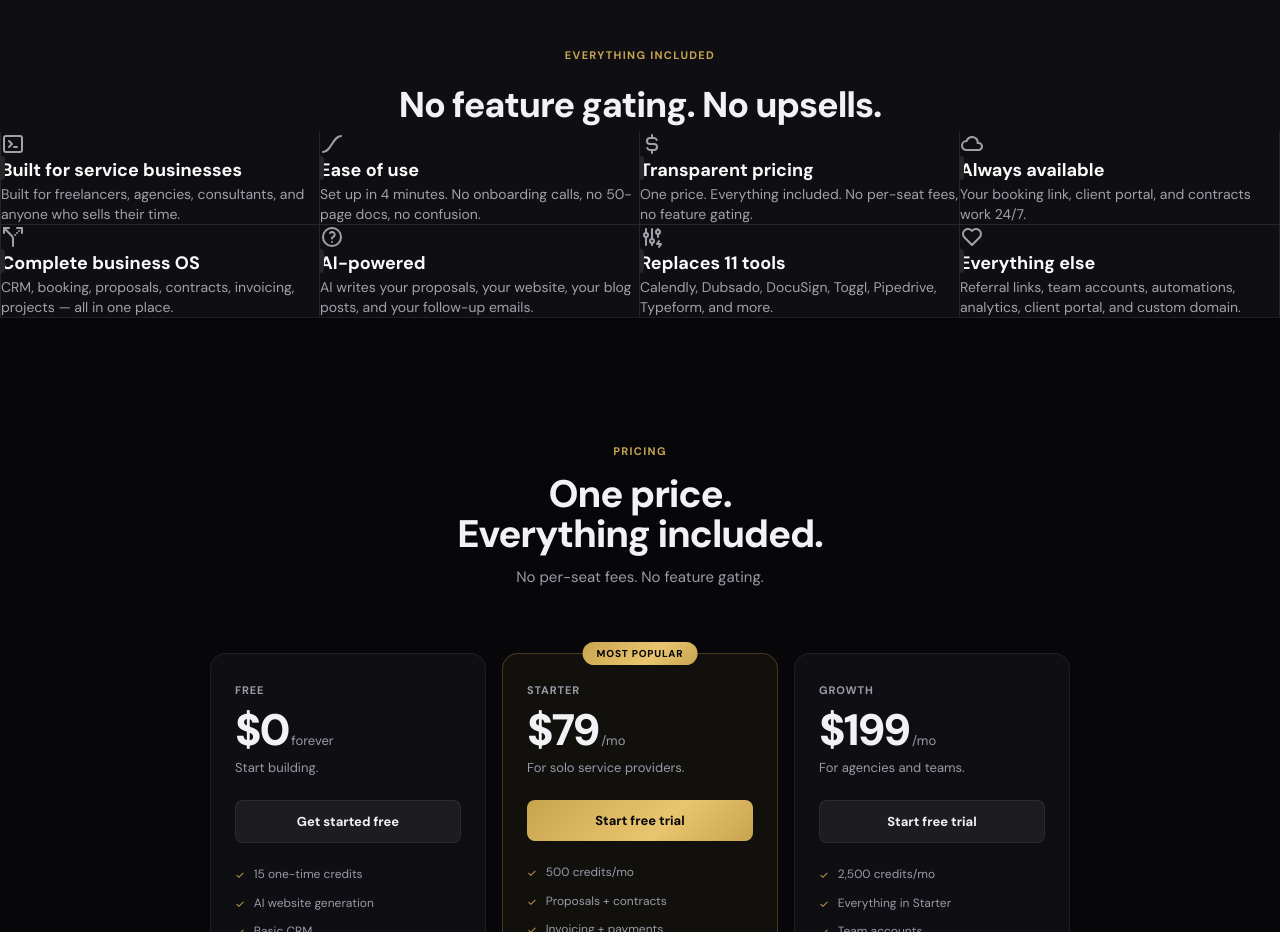
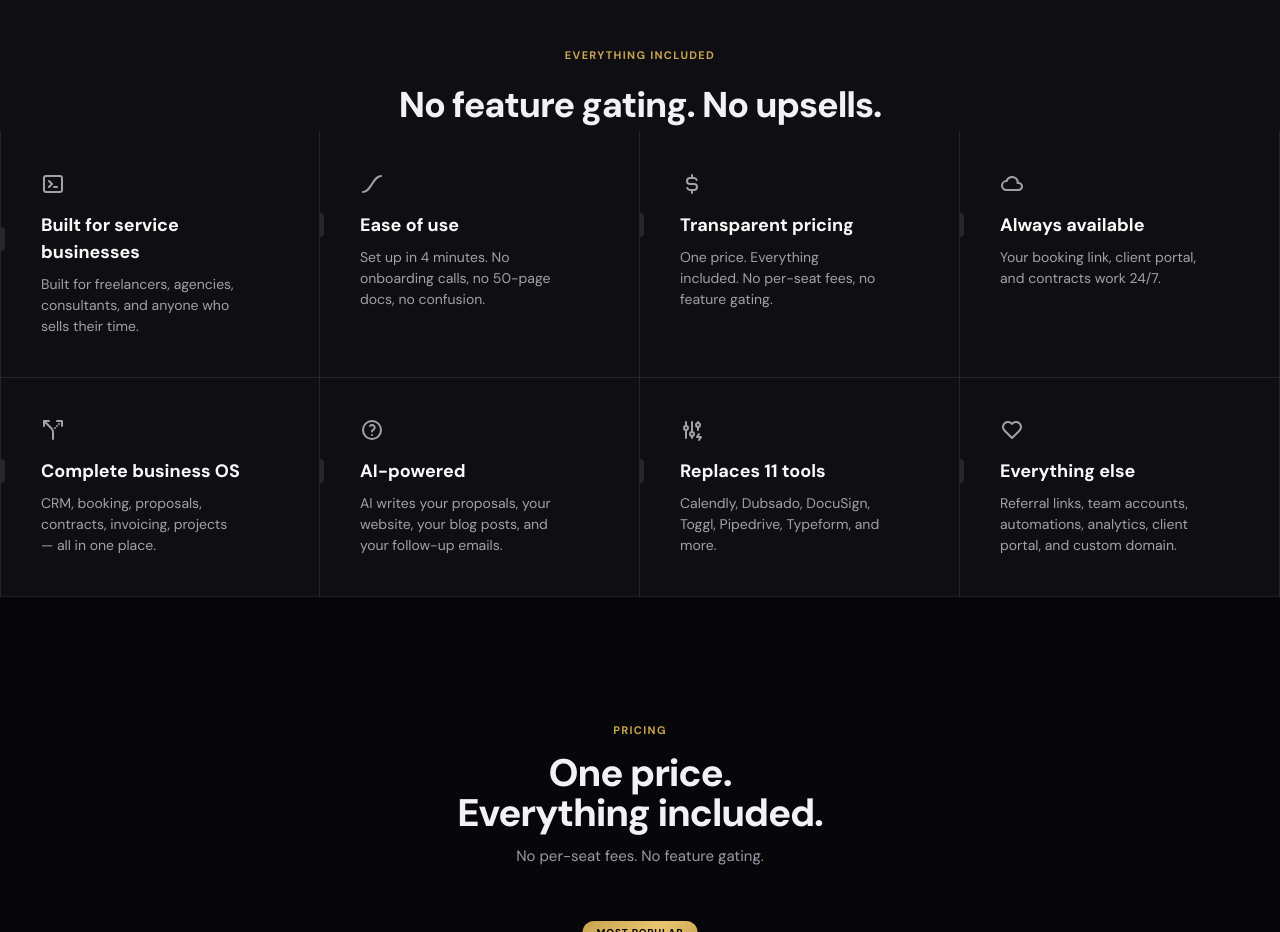
Before and after one commit to RonaldDavenport/nomistakes, a Next.js app: page / in a window 1280 px wide. Shown: the part 2100-3032 px from the top of the page. Built offline with nearby package versions, Linux system fonts and the light colour scheme.

Commit message:
Rewrite feature grid with inline styles — Tailwind layout classes weren't generating (max-w-7xl, grid-cols-4, px-10)

```diff
--- a/src/components/blocks/feature-section-with-hover-effects.tsx
+++ b/src/components/blocks/feature-section-with-hover-effects.tsx
@@ -1,4 +1,6 @@
-import { cn } from "@/lib/utils";
+"use client";
+
+import { useState, useEffect } from "react";
 import {
   IconAdjustmentsBolt,
   IconCloud,
@@ -10,92 +12,112 @@ import {
   IconTerminal2,
 } from "@tabler/icons-react";
 
-export function FeaturesSectionWithHoverEffects() {
-  const features = [
-    {
-      title: "Built for service businesses",
-      description: "Built for freelancers, agencies, consultants, and anyone who sells their time.",
-      icon: <IconTerminal2 />,
-    },
-    {
-      title: "Ease of use",
-      description: "Set up in 4 minutes. No onboarding calls, no 50-page docs, no confusion.",
-      icon: <IconEaseInOut />,
-    },
-    {
-      title: "Transparent pricing",
-      description: "One price. Everything included. No per-seat fees, no feature gating.",
-      icon: <IconCurrencyDollar />,
-    },
-    {
-      title: "Always available",
-      description: "Your booking link, client portal, and contracts work 24/7.",
-      icon: <IconCloud />,
-    },
-    {
-      title: "Complete business OS",
-      description: "CRM, booking, proposals, contracts, invoicing, projects — all in one place.",
-      icon: <IconRouteAltLeft />,
-    },
-    {
-      title: "AI-powered",
-      description: "AI writes your proposals, your website, your blog posts, and your follow-up emails.",
-      icon: <IconHelp />,
-    },
-    {
-      title: "Replaces 11 tools",
-      description: "Calendly, Dubsado, DocuSign, Toggl, Pipedrive, Typeform, and more.",
-      icon: <IconAdjustmentsBolt />,
-    },
-    {
-      title: "Everything else",
-      description: "Referral links, team accounts, automations, analytics, client portal, and custom domain.",
-      icon: <IconHeart />,
-    },
-  ];
+const BORDER = "#27272A";
+const MUTED = "#111113";
+const GOLD = "#C8A44E";
+const TEXT = "#FAFAFA";
+const MUTED_FG = "#A1A1AA";
+
+const FEATURES = [
+  { title: "Built for service businesses", description: "Built for freelancers, agencies, consultants, and anyone who sells their time.", icon: <IconTerminal2 /> },
+  { title: "Ease of use", description: "Set up in 4 minutes. No onboarding calls, no 50-page docs, no confusion.", icon: <IconEaseInOut /> },
+  { title: "Transparent pricing", description: "One price. Everything included. No per-seat fees, no feature gating.", icon: <IconCurrencyDollar /> },
+  { title: "Always available", description: "Your booking link, client portal, and contracts work 24/7.", icon: <IconCloud /> },
+  { title: "Complete business OS", description: "CRM, booking, proposals, contracts, invoicing, projects — all in one place.", icon: <IconRouteAltLeft /> },
+  { title: "AI-powered", description: "AI writes your proposals, your website, your blog posts, and your follow-up emails.", icon: <IconHelp /> },
+  { title: "Replaces 11 tools", description: "Calendly, Dubsado, DocuSign, Toggl, Pipedrive, Typeform, and more.", icon: <IconAdjustmentsBolt /> },
+  { title: "Everything else", description: "Referral links, team accounts, automations, analytics, client portal, and custom domain.", icon: <IconHeart /> },
+];
+
+function Feature({ title, description, icon, index, cols }: { title: string; description: string; icon: React.ReactNode; index: number; cols: number }) {
+  const [hovered, setHovered] = useState(false);
+  const isLeftEdge = cols === 4 ? (index === 0 || index === 4) : (index % cols === 0);
+  const isTop = index < cols;
 
   return (
-    <div className="grid grid-cols-1 md:grid-cols-2 lg:grid-cols-4 relative z-10 py-10 max-w-7xl mx-auto">
-      {features.map((feature, index) => (
-        <Feature key={feature.title} {...feature} index={index} />
+    <div
+      onMouseEnter={() => setHovered(true)}
+      onMouseLeave={() => setHovered(false)}
+      style={{
+        display: "flex",
+        flexDirection: "column",
+        padding: "40px 0",
+        position: "relative",
+        borderRight: `1px solid ${BORDER}`,
+        ...(isLeftEdge ? { borderLeft: `1px solid ${BORDER}` } : {}),
+        ...(isTop ? { borderBottom: `1px solid ${BORDER}` } : {}),
+      }}
+    >
+      {/* Hover gradient overlay */}
+      <div style={{
+        position: "absolute",
+        inset: 0,
+        pointerEvents: "none",
+        opacity: hovered ? 1 : 0,
+        transition: "opacity 0.2s",
+        background: isTop
+          ? `linear-gradient(to top, ${MUTED}, transparent)`
+          : `linear-gradient(to bottom, ${MUTED}, transparent)`,
+      }} />
+
+      {/* Icon */}
+      <div style={{ marginBottom: 16, position: "relative", zIndex: 10, padding: "0 40px", color: MUTED_FG }}>
+        {icon}
+      </div>
+
+      {/* Title with accent bar */}
+      <div style={{ fontSize: 18, fontWeight: 700, marginBottom: 8, position: "relative", zIndex: 10, padding: "0 40px" }}>
+        <div style={{
+          position: "absolute",
+          left: 0,
+          top: "50%",
+          transform: "translateY(-50%)",
+          height: hovered ? 32 : 24,
+          width: 4,
+          borderRadius: "0 4px 4px 0",
+          background: hovered ? GOLD : BORDER,
+          transition: "height 0.2s, background 0.2s",
+        }} />
+        <span style={{
+          display: "inline-block",
+          transform: hovered ? "translateX(8px)" : "translateX(0)",
+          transition: "transform 0.2s",
+          color: TEXT,
+        }}>
+          {title}
+        </span>
+      </div>
+
+      {/* Description */}
+      <p style={{ fontSize: 14, color: MUTED_FG, maxWidth: 280, position: "relative", zIndex: 10, padding: "0 40px", margin: 0, lineHeight: 1.5 }}>
+        {description}
+      </p>
+    </div>
+  );
+}
+
+export function FeaturesSectionWithHoverEffects() {
+  const [cols, setCols] = useState(4);
+
+  useEffect(() => {
+    const update = () => setCols(window.innerWidth < 640 ? 1 : window.innerWidth < 1024 ? 2 : 4);
+    update();
+    window.addEventListener("resize", update);
+    return () => window.removeEventListener("resize", update);
+  }, []);
+
+  return (
+    <div style={{
+      display: "grid",
+      gridTemplateColumns: `repeat(${cols}, 1fr)`,
+      maxWidth: 1280,
+      margin: "0 auto",
+      position: "relative",
+      zIndex: 10,
+    }}>
+      {FEATURES.map((f, i) => (
+        <Feature key={f.title} {...f} index={i} cols={cols} />
       ))}
     </div>
   );
 }
-
-const Feature = ({
-  title,
-  description,
-  icon,
-  index,
-}: {
-  title: string;
-  description: string;
-  icon: React.ReactNode;
-  index: number;
-}) => {
-  return (
-    <div
-      className={cn(
-        "flex flex-col lg:border-r py-10 relative group/feature border-border",
-        (index === 0 || index === 4) && "lg:border-l border-border",
-        index < 4 && "lg:border-b border-border"
-      )}
-    >
-      {index < 4 && (
-        <div className="opacity-0 group-hover/feature:opacity-100 transition duration-200 absolute inset-0 h-full w-full bg-gradient-to-t from-muted to-transparent pointer-events-none" />
-      )}
-      {index >= 4 && (
-        <div className="opacity-0 group-hover/feature:opacity-100 transition duration-200 absolute inset-0 h-full w-full bg-gradient-to-b from-muted to-transparent pointer-events-none" />
-      )}
-      <div className="mb-4 relative z-10 px-10 text-muted-foreground">{icon}</div>
-      <div className="text-lg font-bold mb-2 relative z-10 px-10">
-        <div className="absolute left-0 inset-y-0 h-6 group-hover/feature:h-8 w-1 rounded-tr-full rounded-br-full bg-border group-hover/feature:bg-primary transition-all duration-200 origin-center" />
-        <span className="group-hover/feature:translate-x-2 transition duration-200 inline-block text-foreground">
-          {title}
-        </span>
-      </div>
-      <p className="text-sm text-muted-foreground max-w-xs relative z-10 px-10">{description}</p>
-    </div>
-  );
-};
```
